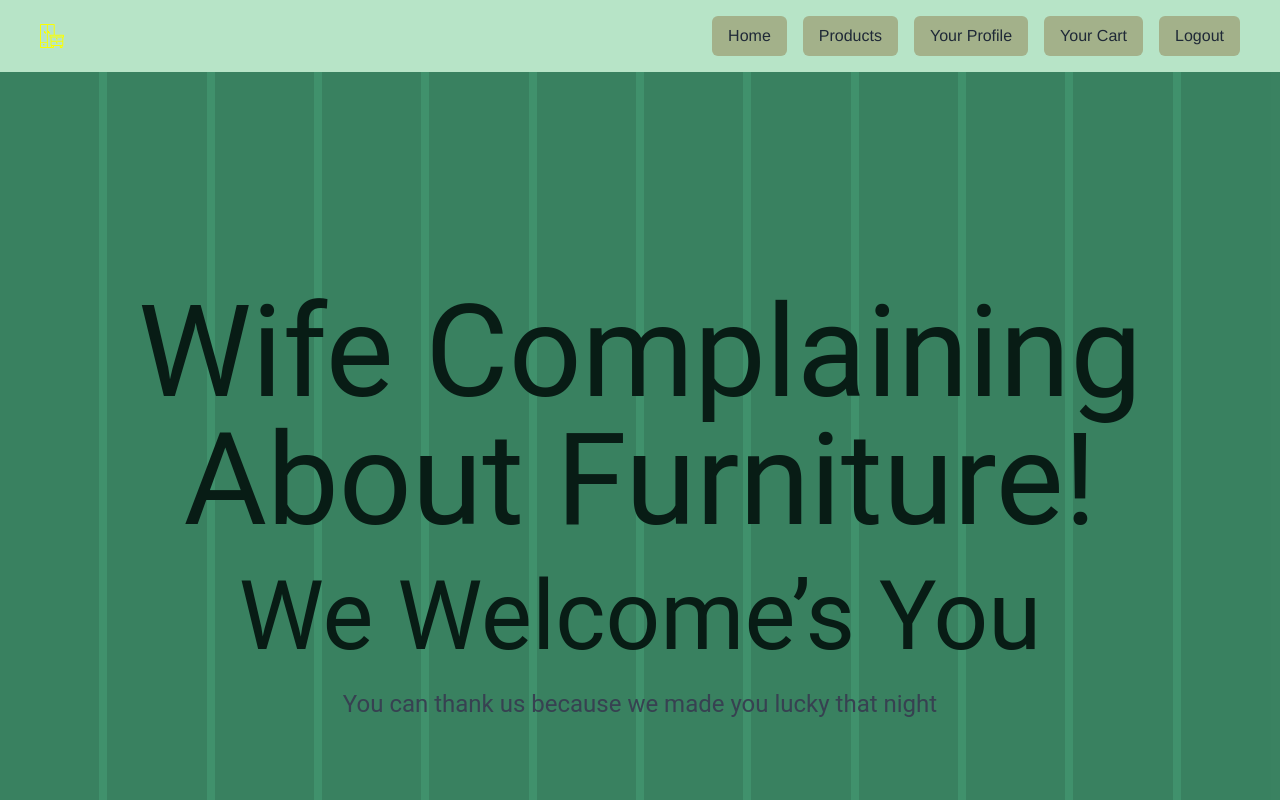
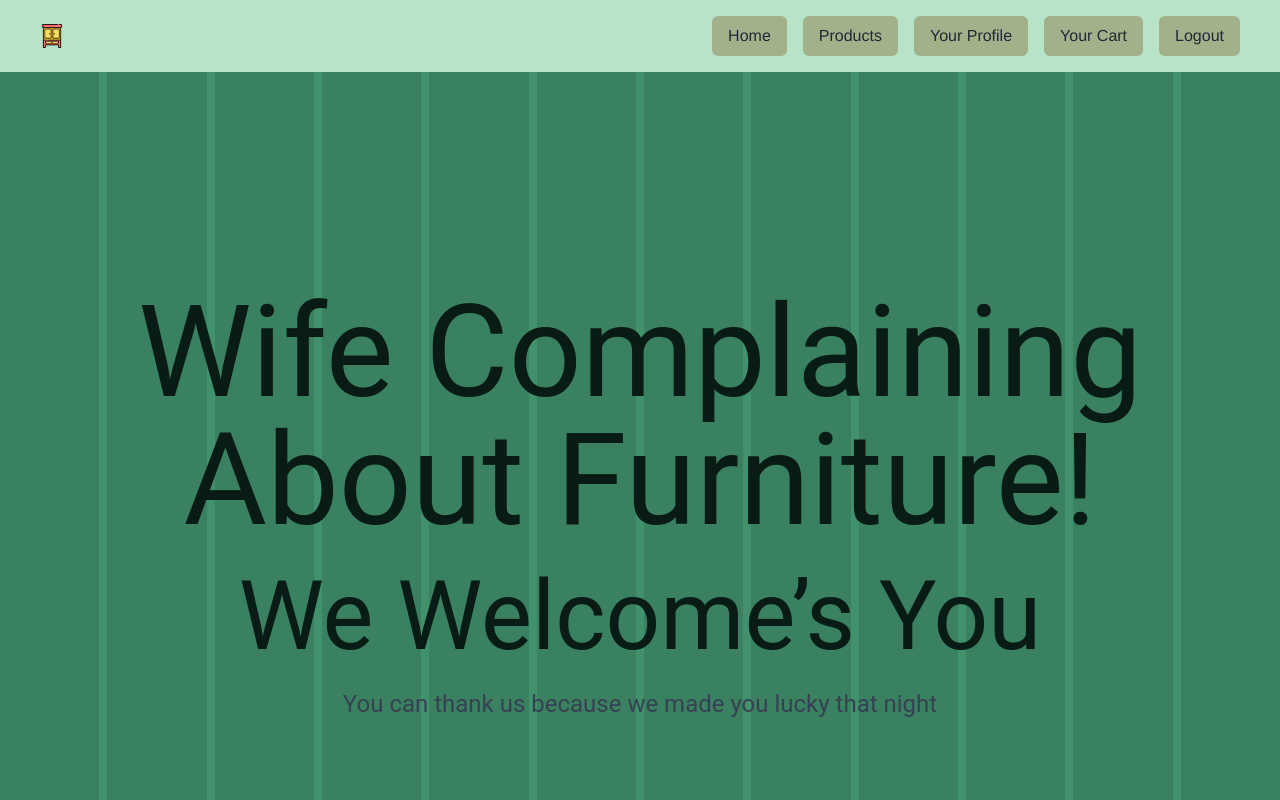
Before and after one commit to Unemployed2025/SwiftMartClient, a React (Vite) app: page /home in a window 1280 px wide. Shown: the top 800 px of the page. Built offline with nearby package versions, Linux system fonts and the light colour scheme; no server answers; sample sign-in values are in the browser's storage.

Commit message:
loading component in profile

```diff
--- a/src/Components/Layout/Header.jsx
+++ b/src/Components/Layout/Header.jsx
@@ -54,7 +54,7 @@ function Header({ page }) {
     }
     return (
         <header className={`${headerBg} top-0 w-full py-4 px-10 font-serif flex items-center justify-between z-50 animate-fadeIn`}>
-            <img src="./logo2.svg" alt="Logo of APP" className="h-6" />
+            <img src="./logo3.png" alt="Logo of APP" className="h-6" />
             <nav>
                 <ul className="flex list-none space-x-4 m-0 p-0">
                     <li>
--- a/src/Pages/ProfilePage.jsx
+++ b/src/Pages/ProfilePage.jsx
@@ -31,7 +31,7 @@ function ProfilePage() {
     }, []);
 
     if (isloading) {
-        <LoadingComponent message="User Profile Loading..."/>
+        return <LoadingComponent message="User Profile Loading..."/>
     }
 
     return (
```
